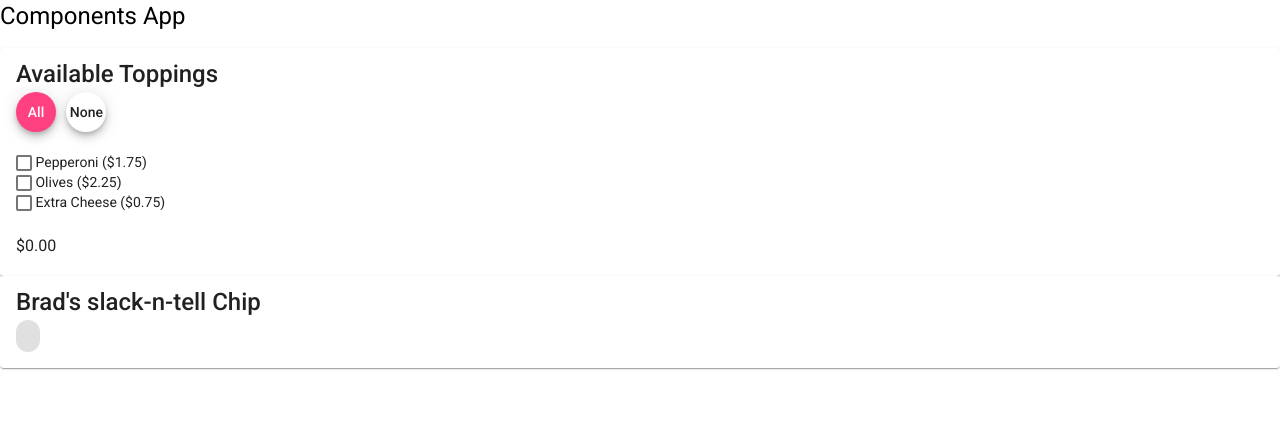
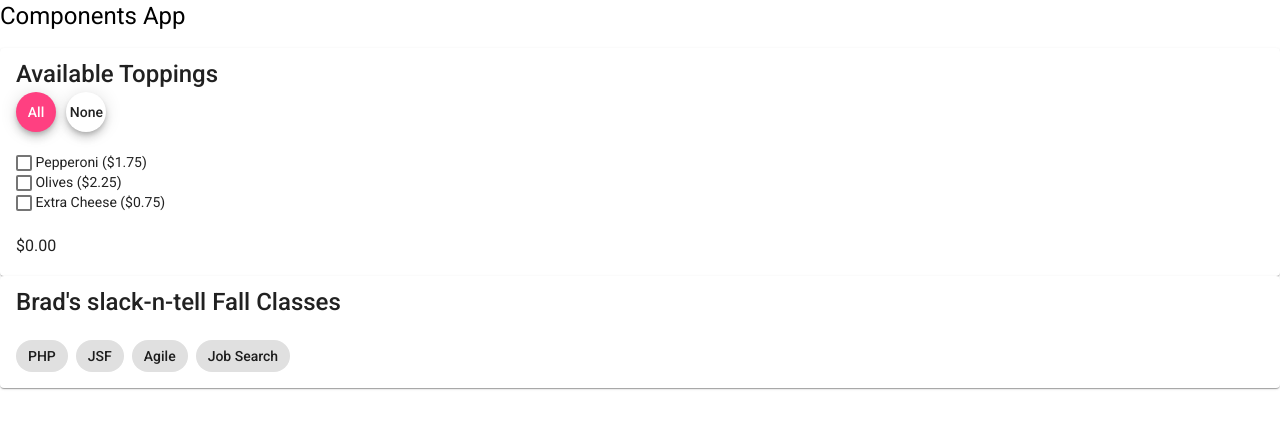
Before and after one commit to tsteelematc/components-5, an Angular app: page / in a window 1280 px wide. Shown: the top 428 px of the page. Built offline with nearby package versions, Linux system fonts and the light colour scheme.

Commit message:
figured out chips
mat-chip

```diff
--- a/src/app/briss-slack-n-tell/briss-slack-n-tell.component.html
+++ b/src/app/briss-slack-n-tell/briss-slack-n-tell.component.html
@@ -1,11 +1,14 @@
 <mat-card>
     <mat-card-title>
-        Brad's slack-n-tell Chip
+        Brad's slack-n-tell Fall Classes
     </mat-card-title>
-
+    <br>
     <mat-card-content>
         <mat-chip-list>
-            <mat-chip></mat-chip>
+            <mat-chip color="red">PHP</mat-chip>
+            <mat-chip>JSF</mat-chip>
+            <mat-chip>Agile</mat-chip>
+            <mat-chip>Job Search</mat-chip>
         </mat-chip-list>
     </mat-card-content>
 </mat-card>
```
